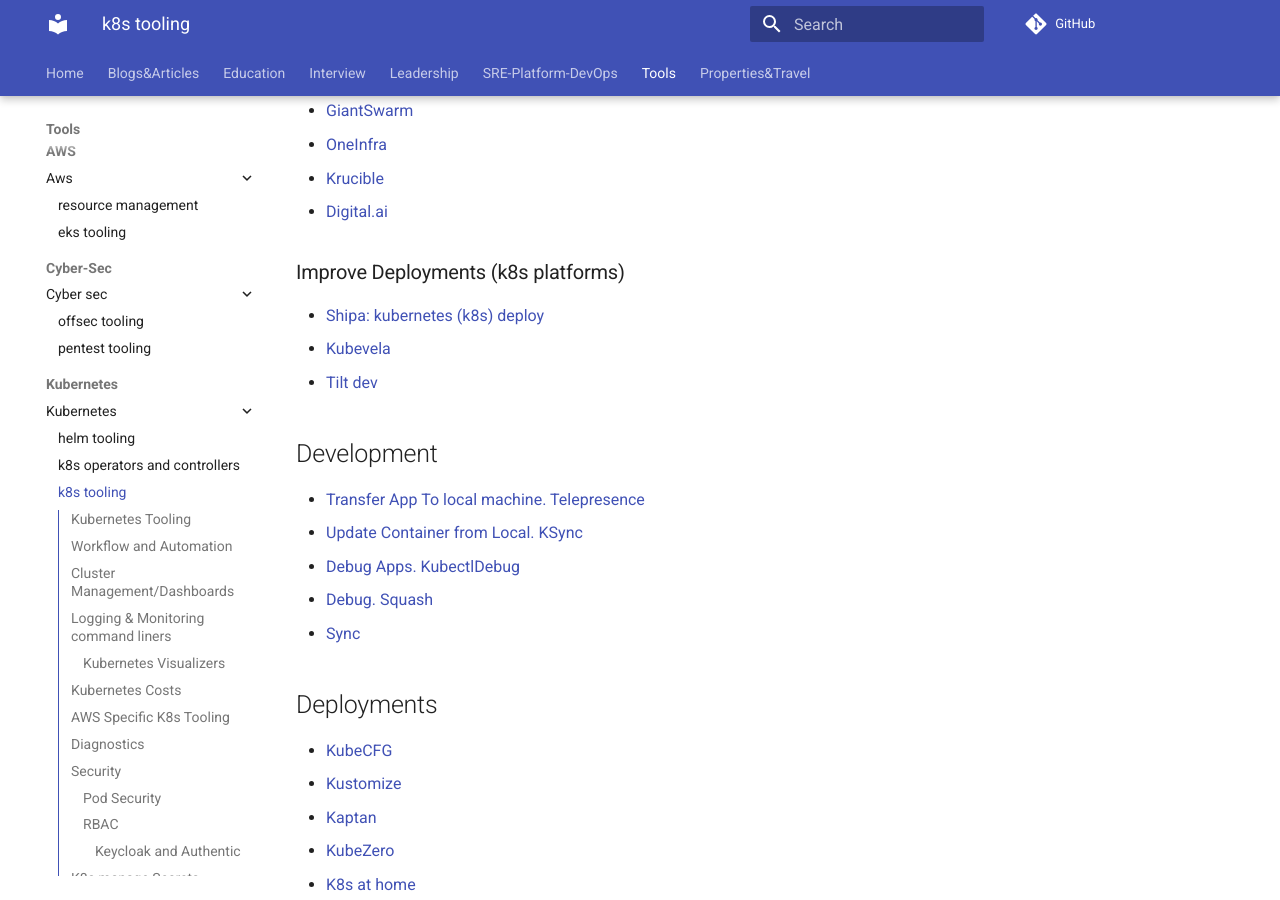
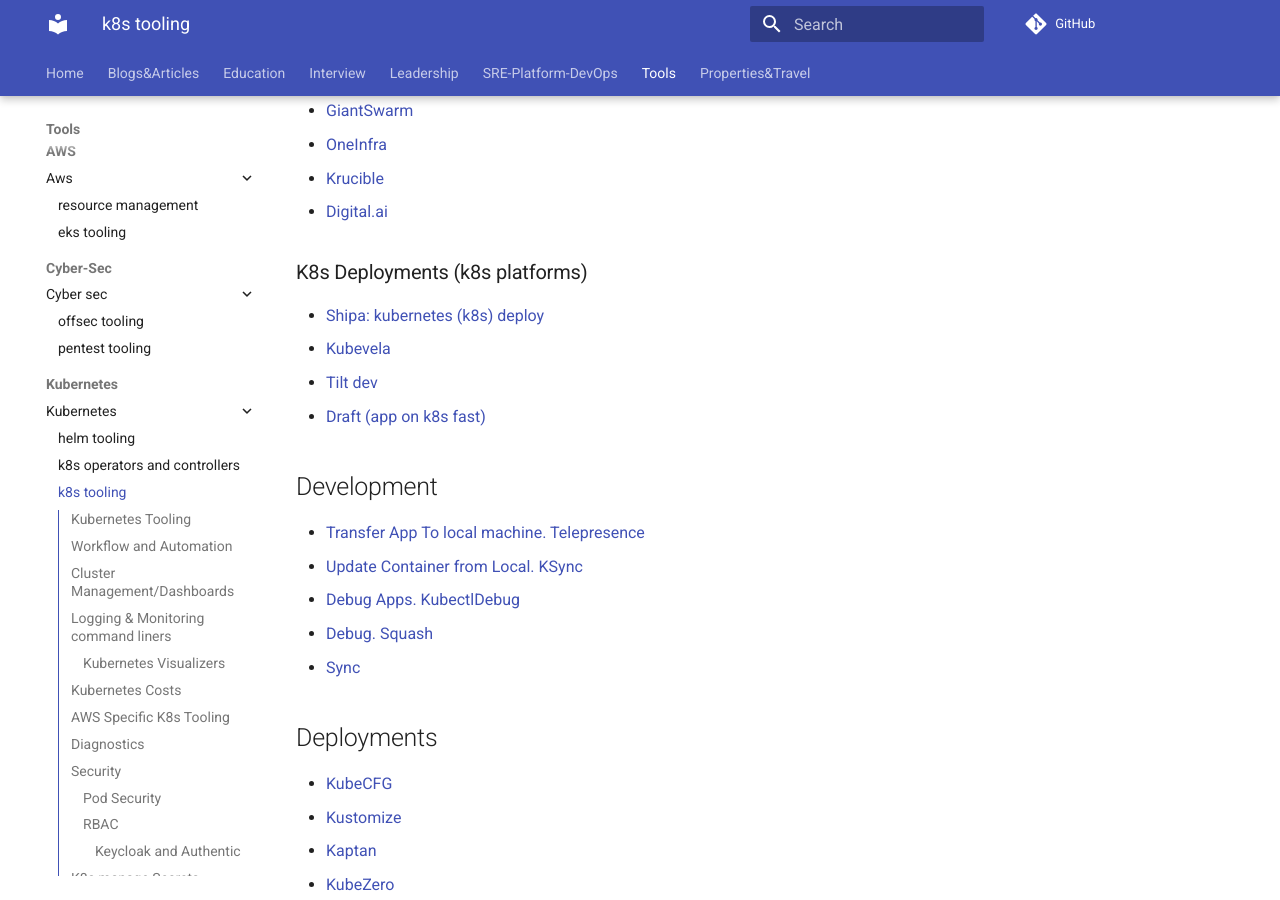
Before and after one commit to ivankatliarchuk/knowledge-base, an MkDocs documentation site: the page built from docs/tools/kubernetes/k8s.md, in a window 1280 px wide and 900 px high, scrolled down 3897 px. Built offline with MkDocs 1.6.1 and Material for MkDocs 9.7.7, drawn with Linux system fonts in a browser that asks for light colours; comment, search, counter and statistics services are not loaded.

Commit message:
wip
Signed-off-by: ivan katliarchuk <ivan.katliarchuk@gmail.com>

```diff
--- a/docs/tools/kubernetes/k8s.md
+++ b/docs/tools/kubernetes/k8s.md
@@ -134,11 +134,12 @@
 - [Krucible](https://usekrucible.com/plans)
 - [Digital.ai](https://docs.digital.ai/)
 
-### Improve Deployments (k8s platforms)
+### K8s Deployments (k8s platforms)
 
 - [Shipa: kubernetes (k8s) deploy](https://shipa.io/)
 - [Kubevela](https://kubevela.io/)
 - [Tilt dev](https://tilt.dev/)
+- [Draft (app on k8s fast)](https://github.com/Azure/draft/)
 
 ## Development
 
```
Also changed, not shown: docs/quicklinks.md (+1 -0 lines).
